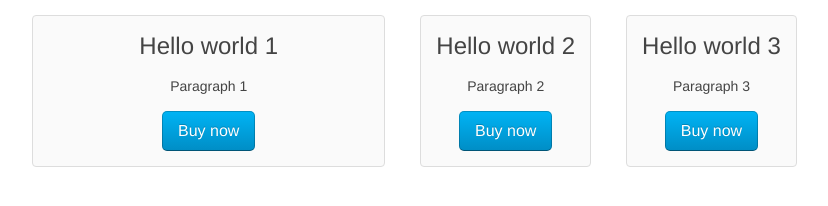
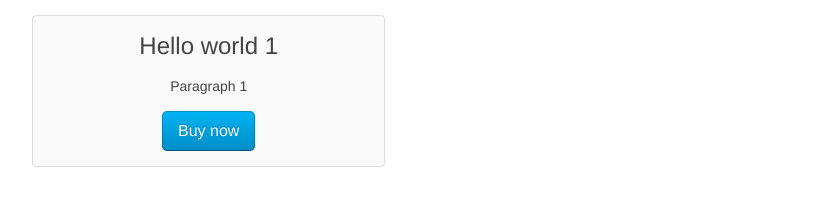
Before and after one commit to weilingx46/workshop-ws-4-12-css-uikit-semanticui, a plain HTML site: page index.html in a window 1280 px wide. Shown: the whole page, without its empty margins (43-871 px from the left). Drawn offline with nearby package versions, Linux system fonts and the light colour scheme.

Commit message:
update html

```diff
--- a/index.html
+++ b/index.html
@@ -14,20 +14,6 @@
               <a href="#" class="uk-button uk-button-primary uk-button-large">Buy now</a>
             </div>
           </li>
-          <li>
-            <div class="uk-panel uk-panel-box uk-text-center">
-              <h2>Hello world 2</h2>
-              <p>Paragraph 2</p>
-              <a href="#" class="uk-button uk-button-primary uk-button-large">Buy now</a>
-            </div>
-          </li>
-          <li>
-            <div class="uk-panel uk-panel-box uk-text-center">
-              <h2>Hello world 3</h2>
-              <p>Paragraph 3</p>
-              <a href="#" class="uk-button uk-button-primary uk-button-large">Buy now</a>
-            </div>
-          </li>
         </ul>
       </div>
       <script
```
